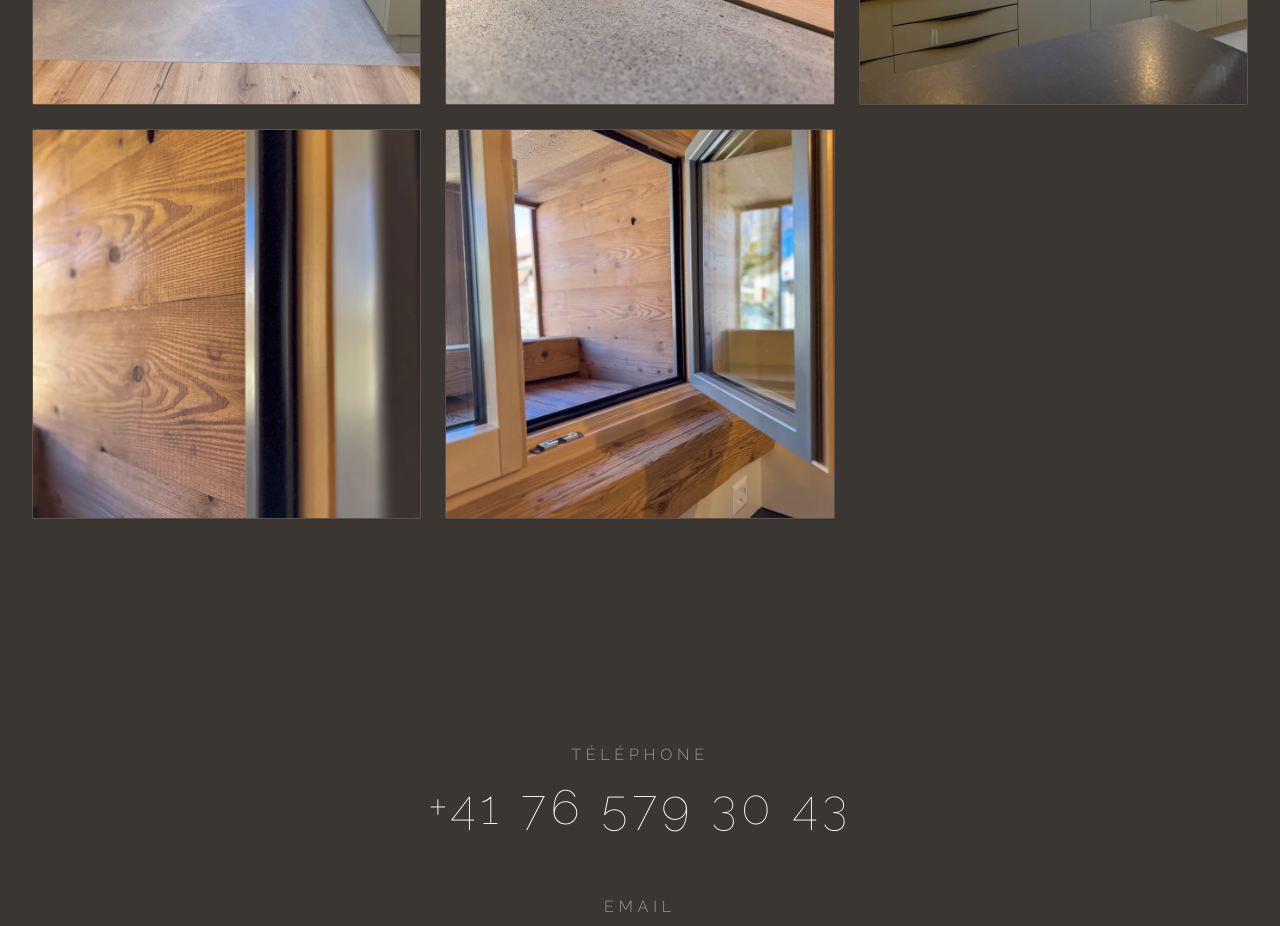
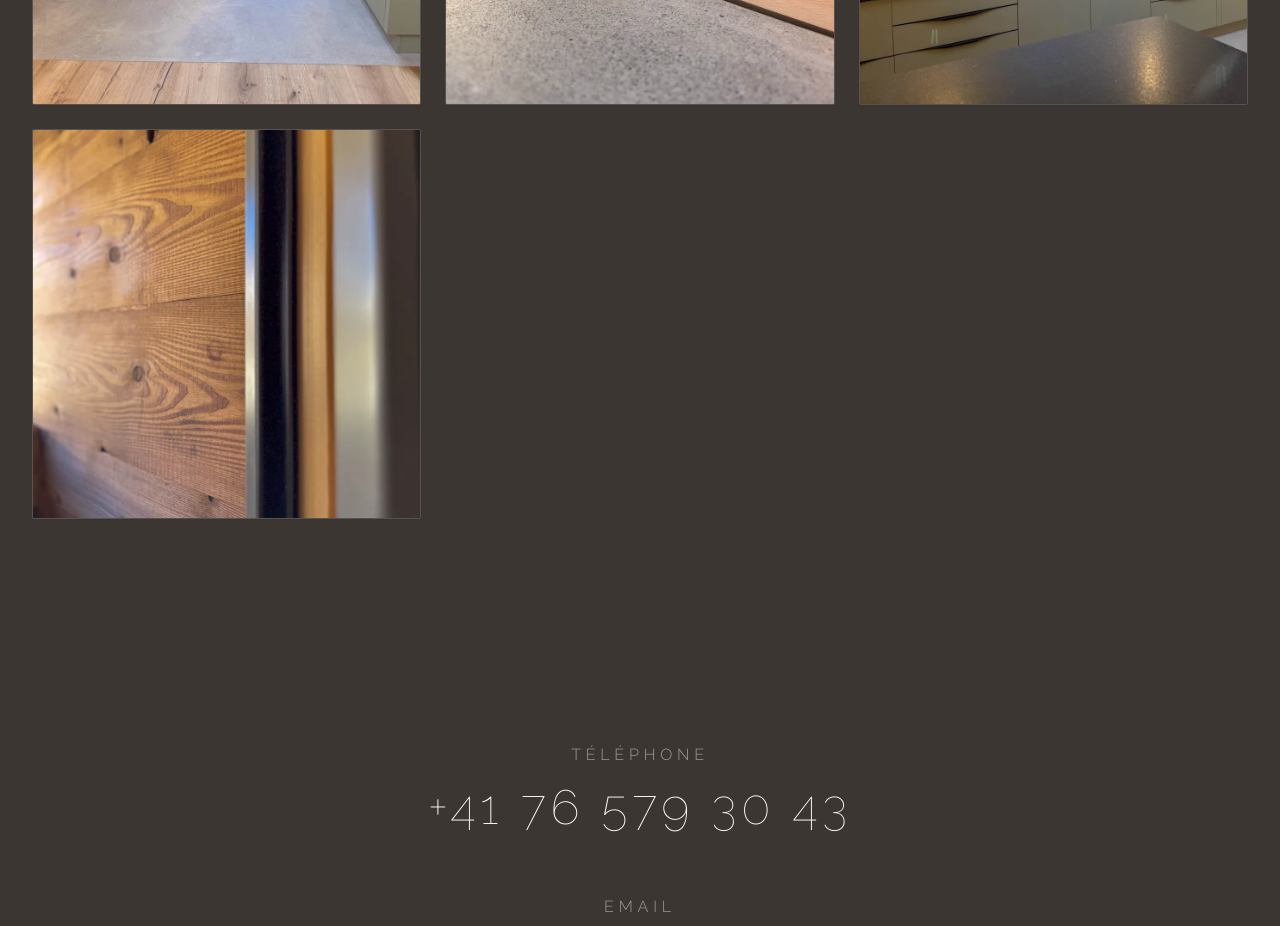
Before and after one commit to gary-codeeee/enzo, a React (Vite) app in the folder frontend/: page / in a window 1280 px wide. Shown: the part 6220-7146 px from the top of the page. Built offline with nearby package versions, Linux system fonts and the light colour scheme.

Commit message:
chore: remove IMG_3081.jpg from gallery

```diff
--- a/frontend/src/components/GallerySection.tsx
+++ b/frontend/src/components/GallerySection.tsx
@@ -4,7 +4,7 @@ import { X, ZoomIn } from 'lucide-react';
 export default function GallerySection() {
     const [selectedIndex, setSelectedIndex] = useState<number | null>(null);
 
-    // Create exactly 41 unique SEO-optimized alt texts rotating through target keywords
+    // Create exactly 40 unique SEO-optimized alt texts rotating through target keywords
     const altTexts = [
         "Rénovation complète par Enzo Seker à Neuchâtel",
         "Menuiserie sur mesure et architecture intérieure Fribourg",
@@ -20,7 +20,7 @@ export default function GallerySection() {
         "Projet d'architecture d'intérieur Enzo Seker Fribourg",
         "Rénovation énergétique et menuiserie extérieure Neuchâtel",
         "Travaux d'aménagement et rénovation Fribourg",
-        "Création de meubles sur mesure menuiserie Enzo Seker",
+        "Finitions menuiserie haut de gamme Fribourg par Enzo Seker",
         "Réfection de toiture et couverture Neuchâtel",
         "Suivi de chantier architecture par Enzo Seker",
         "Pose de parquet et menuiserie intérieure Fribourg",
@@ -45,12 +45,11 @@ export default function GallerySection() {
         "Agencement dressing et placards menuiserie Fribourg",
         "Restauration de boiseries et rénovation Enzo Seker",
         "Chantier de couverture et mise hors d'eau",
-        "Design d'espace et architecture intérieure Neuchâtel",
-        "Finitions menuiserie haut de gamme Fribourg par Enzo Seker"
+        "Design d'espace et architecture intérieure Neuchâtel"
     ];
 
-    // Map the 41 photos to their paths and alt texts
-    const photos = Array.from({ length: 41 }, (_, i) => ({
+    // Map the 40 photos to their paths and alt texts
+    const photos = Array.from({ length: 40 }, (_, i) => ({
         src: `/gallery/${i + 1}.webp`,
         alt: altTexts[i]
     }));
```
Also changed, not shown: frontend/public/gallery/15.webp, frontend/public/gallery/41.webp (deleted).
